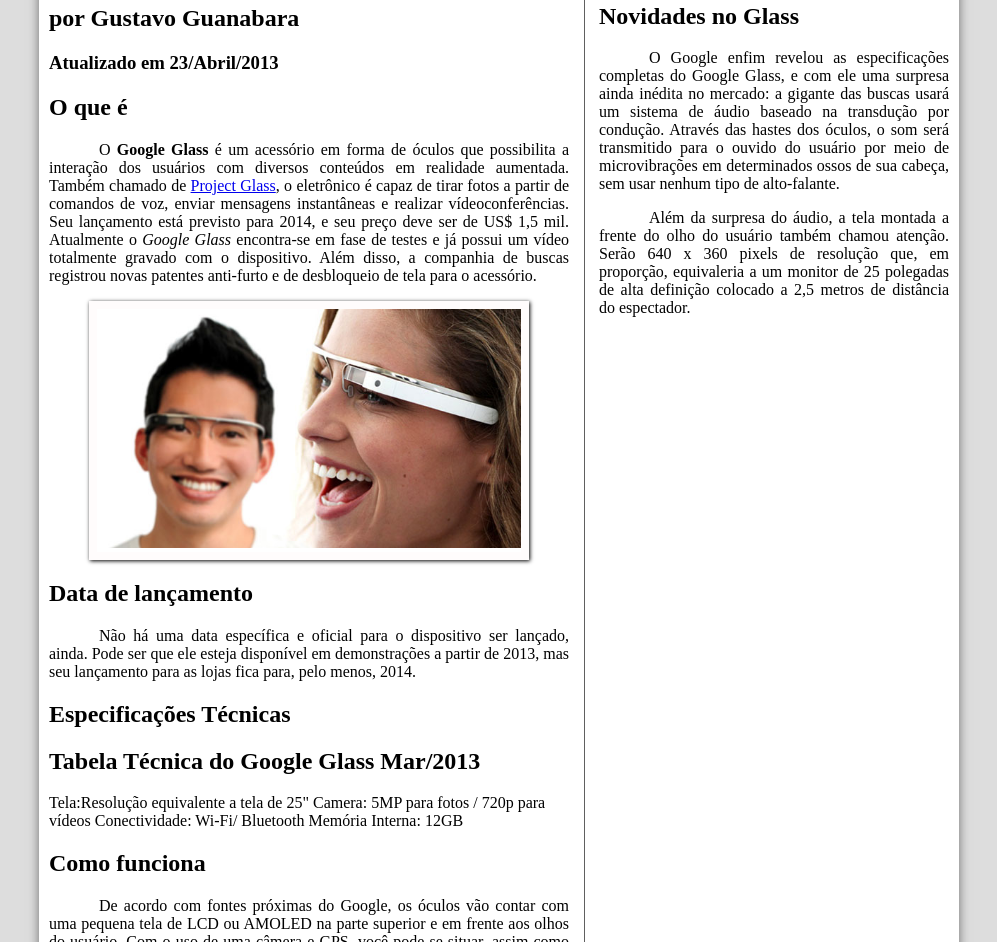
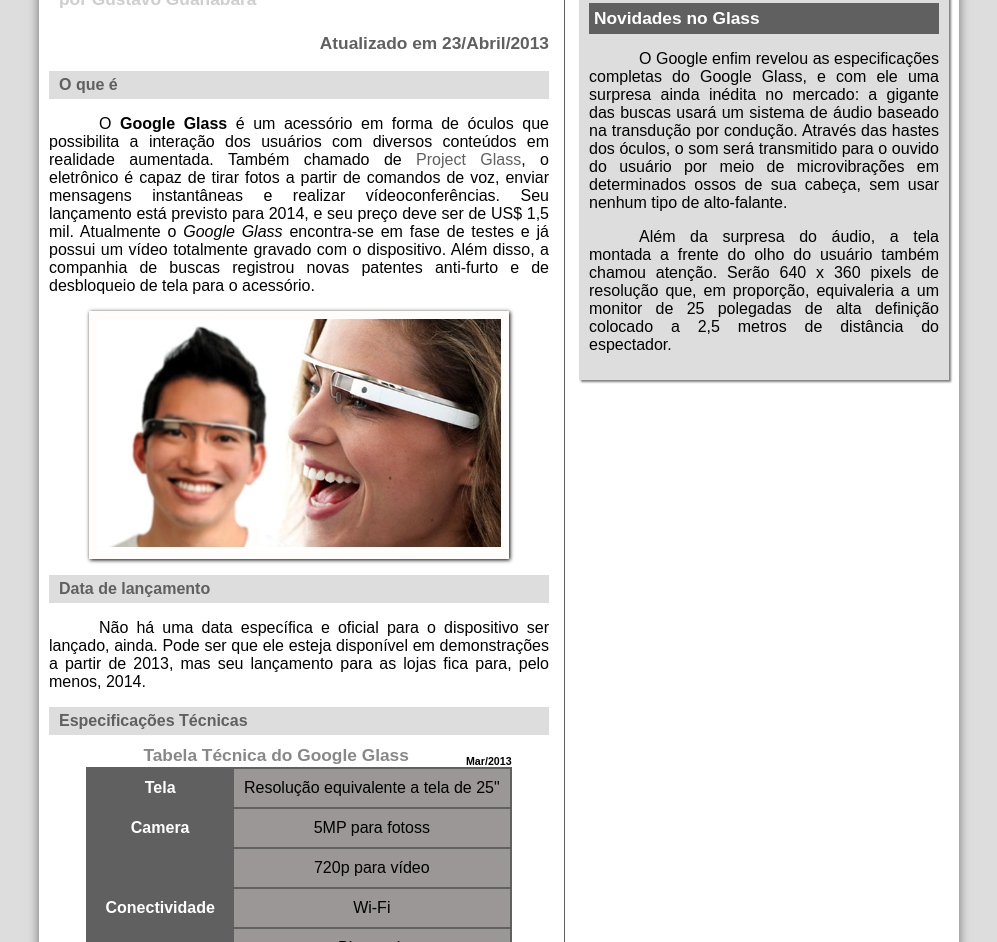
Before and after one commit to Death-Chronos/AutoriaWeb-GuanabProject, a plain HTML site: page index.html in a window 1280 px wide. Shown: the part 278-1220 px from the top of the page, without its empty margins (141-1138 px from the left). Drawn offline with Linux system fonts and the light colour scheme.

Commit message:
Aula 202

```diff
--- a/_css/estilo.css
+++ b/_css/estilo.css
@@ -3,11 +3,11 @@
 @font-face{
 	font-family: 'FonteLogo';
 	src: url("../_fonts/bubblegum-sans-regular.otf");
-
 }
 body{
 	background-color:#dddddd;
 	color:rgba(0,0,0,1);
+	font-family: Arial, sans-serif;
 }
 
 div#interface{
@@ -21,6 +21,16 @@ p{
 	text-align:justify;
 	text-indent:50px;
 }
+
+a {
+	color: #606060;
+	text-decoration: none;
+}
+
+a:hover{
+	text-decoration: underline;
+}
+
 header#cabecalho{
 	border-bottom: 1px #606060 solid;
 	height: 150px;
@@ -116,16 +126,102 @@ nav#menu a:hover{
 
 section#corpo{
 	display:block;
-	width: 520px;
+	width: 500px;
 	float:left;
 	border-right: 1px solid #606060;
 	padding-right: 15px;
 }
+
+article#noticia-principal h2{
+	font-size: 12pt;
+	color: #606060;
+	background-color: #dddddd;
+	padding: 5px 0px 5px 10px;
+	margin: 10px 0px 10px 0px;
+}
+
+header#cabecalho-artigo h1{
+	font-family: 'FonteLogo', sans-serif;
+	font-size: 20pt;
+	color: #606060;
+	margin-bottom:0px ;
+	margin-top: 0px;
+}
+.direita{
+	text-align: right;
+}
+
+header#cabecalho-artigo h2{
+	font-size: 13pt;
+	color: #cecece;
+	background-color: white;
+	margin: 0px;
+
+}
+header#cabecalho-artigo h3{
+	font-size: 13pt;
+	color: #606060;
+}
+
+table#tabelaspec{
+	border: 1px solid #606060 ;
+	border-spacing: 0px;
+	margin-left: auto;
+	margin-right: auto;
+}
+table#tabelaspec td{
+	border: 1px solid #606060;
+	padding: 10px;
+	text-align: center;
+	vertical-align: top;
+}
+table#tabelaspec td.ce{
+	color: white;
+	background-color: #606060;
+	vertical-align: top;
+	font-weight: bold;
+}
+table#tabelaspec td.cd{
+	background-color:rgb(156, 151, 151);
+}
+table#tabelaspec caption{
+	color: #888;
+	font-size: 13pt;
+	font-weight: bolder;
+}
+table#tabelaspec caption span{
+	display: block;
+	float: right;
+	color: #000;
+	font-size: 8pt;
+	margin-top: 10px;
+}
+
 aside#lateral{
 	display: block;
 	width: 350px;
 	float: right;
+	background-color:#ddd;
+	padding: 10px;
+	margin-top: 10px;
+	box-shadow:2px 2px 2px rgba(0,0,0,.5);
 }
+
+aside#lateral h1{
+	font-family: 'FonteLogo', sans-serif;
+	font-size: 20pt;
+	color: #606060;
+	margin-top:0px;
+}
+
+aside#lateral h2{
+	background-color: #606060;
+	font-size: 13pt;
+	color:white;
+	padding: 5px;
+
+}
+
 footer#rodape{
 	clear:both;
 	border-top: 1px solid #606060;
--- a/index.html
+++ b/index.html
@@ -19,6 +19,8 @@
 
 <img id="icone" src="_imagens\glass-oculos-preto-peq.png"/>
 
+
+
 <nav id="menu">
 	<h1>Menu Principal</h1>
 	<ul>
@@ -32,12 +34,16 @@
 
 </header>
 <section id="corpo">
+
+<article id="noticia-principal">
+	<header id="cabecalho-artigo">
 <hgroup>
 <h3>Tecnologia > Inovações</h3>
 <h1>Saiba tudo sobre o Google Glass</h1>
 <h2>por Gustavo Guanabara</h2>
-<h3>Atualizado em 23/Abril/2013</h3>
+<h3 class="direita">Atualizado em 23/Abril/2013</h3>
 </hgroup>
+</header>
 
 <h2>O que é</h2>
 <p>O <span style="font-weight:900">Google Glass</span> é um acessório em forma de óculos que possibilita a interação dos usuários com diversos conteúdos em realidade aumentada. Também chamado de <a href="http://glass.google.com" target="_blank">Project Glass</a>, o eletrônico é capaz de tirar fotos a partir de comandos de voz, enviar mensagens instantâneas e realizar vídeoconferências. Seu lançamento está previsto para 2014, e seu preço deve ser de US$ 1,5 mil. Atualmente o <em>Google Glass</em> encontra-se em fase de testes e já possui um vídeo totalmente gravado com o dispositivo. Além disso, a companhia de buscas registrou novas patentes anti-furto e de desbloqueio de tela para o acessório.</p>
@@ -52,13 +58,17 @@
 <h2>Data de lançamento</h2>
 <p>Não há uma data específica e oficial para o dispositivo ser lançado, ainda. Pode ser que ele esteja disponível em demonstrações a partir de 2013, mas seu lançamento para as lojas fica para, pelo menos, 2014.</p>
 
-<h1>Especificações Técnicas</h1>
-<h1>Tabela Técnica do Google Glass Mar/2013</h1>
+<h2>Especificações Técnicas</h2>
+<table id="tabelaspec">
+<caption>Tabela Técnica do Google Glass <span>Mar/2013</span></caption>
 
-Tela:Resolução equivalente a tela de 25"
-Camera: 5MP para fotos / 720p para vídeos
-Conectividade: Wi-Fi/ Bluetooth
-Memória Interna: 12GB
+<tr><td class="ce">Tela</td> <td class="cd">Resolução equivalente a tela de 25"</td></tr>
+<tr><td rowspan="2" class="ce">Camera</td> <td class="cd">5MP para fotoss</td></tr>
+<tr><td class="cd">720p para vídeo</td></tr>
+<tr><td rowspan="2" class="ce">Conectividade</td> <td class="cd">Wi-Fi</td></tr>
+<tr><td class="cd">Bluetooth</td></tr>
+<tr><td class="ce">Memória Interna</td> <td class="cd">12GB</td></tr>
+</table>
 
 <h2>Como funciona</h2>
 <p>De acordo com fontes próximas do Google, os óculos vão contar com uma pequena tela de LCD ou AMOLED na parte superior e em frente aos olhos do usuário. Com o uso de uma câmera e GPS, você pode se situar, assim como selecionar opções com o movimento da cabeça</p>
@@ -67,6 +77,7 @@ Memória Interna: 12GB
 <p>O vídeo de divulgação do Google mostra que você pode se transformar em uma espécie de “super-humano”, já que o aparelho pode indicar a quantos metros você está de seu destino, se o metrô está aberto ou fechado, mostrar o clima, agenda e até mesmo permitir que você marque encontros apenas com comandos de voz.</p>
 
 [AQUI ENTRA UM VÍDEO]
+</article>
 </section>
 
 <aside id="lateral">
```
